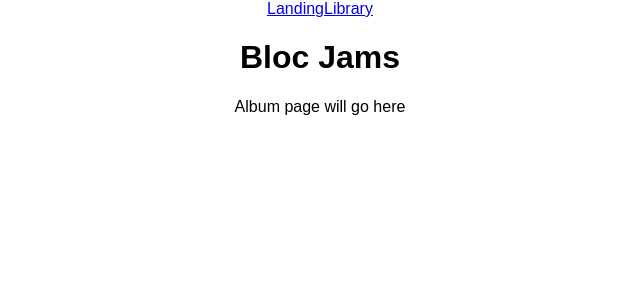
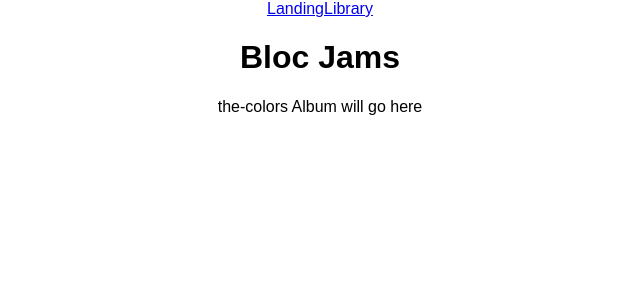
Before and after one commit to kel-gar/bloc-jams-react, a React (Create React App) app: page /album/the-colors in a window 1280 px wide. Shown: the top 300 px of the page, without its empty margins (320-960 px from the left). Built offline with nearby package versions, Linux system fonts and the light colour scheme.

Commit message:
bloc-jams-components-library CKPT COMPLETED

```diff
--- a/src/App.js
+++ b/src/App.js
@@ -19,7 +19,7 @@
         <main>
           <Route exact path="/" component={Landing} />
           <Route path="/library" component={Library} />
-          <Route path="/album" component={Album} />
+          <Route path="/album/:slug" component={Album} />
         </main>
       </div>
     );
--- a/src/components/Album.js
+++ b/src/components/Album.js
@@ -1,9 +1,13 @@
-import React from 'react';
+import React, { Component } from 'react';
 
-const Album = () => (
-  <section className="album">
-    Album page will go here
-  </section>
-);
+class Album extends Component {
+   render() {
+     return (
+       <section className="album">
+         {this.props.match.params.slug} Album will go here
+       </section>
+     );
+   }
+ }
 
-export default Album;
+ export default Album;
--- a/src/components/Library.js
+++ b/src/components/Library.js
@@ -1,9 +1,29 @@
-import React from 'react';
+import React, { Component } from 'react';
+import { Link } from 'react-router-dom';
+import albumData from './../data/albums';
 
-const Library = () => (
-  <section className="library">
-    Library will go here
-  </section>
-);
+class Library extends Component {
+  constructor(props) {
+    super(props);
+    this.state = { albums: albumData };
+  }
+
+  render () {
+    return (
+      <section className='library'>
+        {
+          this.state.albums.map( (album, index) =>
+            <Link to={'/album/${album.slug}'} key={index}>
+              <img src={album.albumCover} alt={album.title} />
+              <div>{album.title}</div>
+              <div>{album.artist}</div>
+              <div>{album.songs.length} songs</div>
+            </Link>
+            )
+        }
+      </section>
+    );
+  }
+}
 
 export default Library;
```
